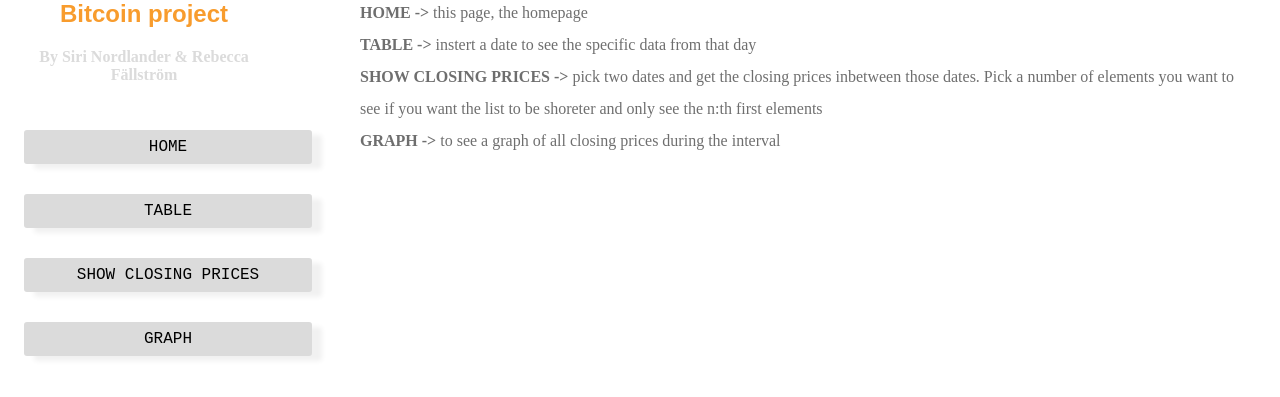
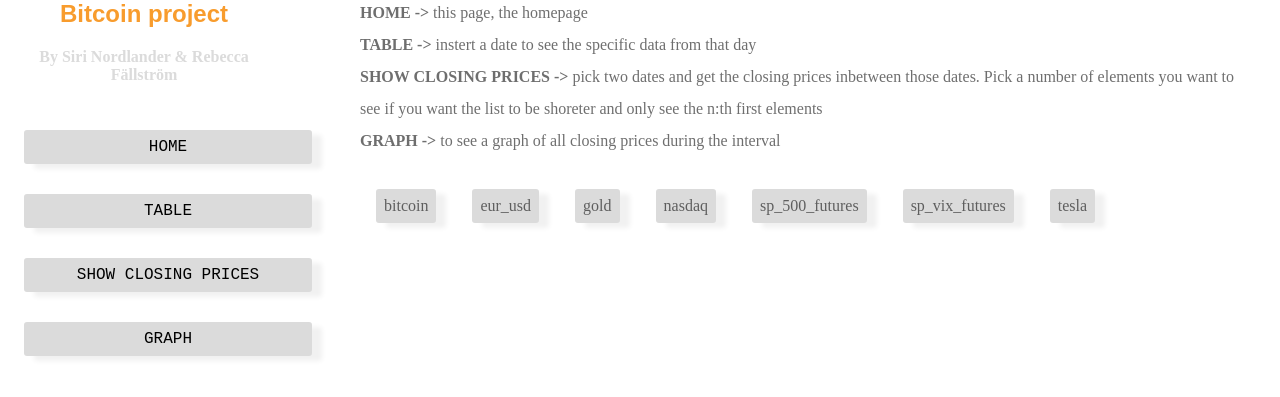
Before and after one commit to rebfal/bitcoin_data_website, a Flask app: page / in a window 1280 px wide. Shown: the part 261-658 px from the top of the page. Run offline with Flask 2, Linux system fonts and the light colour scheme; data comes from the database, SQL or seed files in the repository; parts of the project's set-up code (start-up, migrations or seed data) failed here and were passed over.

Commit message:
choose market buttons

```diff
--- a/app/routes.py
+++ b/app/routes.py
@@ -7,26 +7,52 @@
 from matplotlib.figure import Figure
 
 from app import app
-from app.models import Bitcoin
+from app.models import Bitcoin, EUR_USD, Gold, Nasdaq, SP_Futures, SP_VIX_Futures, TSLA
 
+global market_dict
+global choosenmarket
 
-@app.route('/')
+market_dict = {'bitcoin': Bitcoin,
+               'eur_usd': EUR_USD,
+               'gold': Gold,
+               'nasdaq': Nasdaq,
+               'sp_500_futures': SP_Futures,
+               'sp_vix_futures': SP_VIX_Futures,
+               'tesla': TSLA }
+
+@app.route('/', methods= ['GET','POST'])
 def home():
+    if request.method  == 'POST':
+        global choosenmarket
+        if request.form['choose_market'] == 'bitcoin':
+            choosenmarket = market_dict['bitcoin']
+        if request.form['choose_market'] == 'eur_usd':
+            choosenmarket = market_dict['eur_usd']
+        if request.form['choose_market'] == 'gold':
+            choosenmarket = market_dict['gold']
+        if request.form['choose_market'] == 'nasdaq':
+            choosenmarket = market_dict['nasdaq']
+        if request.form['choose_market'] == 'sp_500_futures':
+            choosenmarket = market_dict['sp_500_futures']
+        if request.form['choose_market'] == 'sp_vix_futures':
+            choosenmarket = market_dict['sp_vix_futures']
+        if request.form['choose_market'] == 'tesla':
+            choosenmarket = market_dict['tesla']
 
-    prices = [bitcoin.price for bitcoin in Bitcoin.query.all()]
-    dates = [bitcoin.date for bitcoin in Bitcoin.query.all()]
-    return render_template('index.html', legend='prices', prices = prices, dates = dates)
+    return render_template('index.html')
 
 @app.route('/tables', methods = ['GET','POST'])
 def show_tables():
     try:
         if request.method == "POST":
             # getting input with name = fname in HTML form
+            #global choosenmarket
+
             searchdate = request.form.get("date")
-            bitcoins = Bitcoin.query.filter_by(date = searchdate).order_by(Bitcoin.date).all()
+            bitcoins = choosenmarket.query.filter_by(date = searchdate).order_by(choosenmarket.date).all()
 
         else:
-            bitcoins = Bitcoin.query.order_by(Bitcoin.date).all()
+            bitcoins = choosenmarket.query.order_by(choosenmarket.date).all()
             #bitcoins = bitcoins[0:10]
 
         return(render_template('tables.html', bitcoins = bitcoins))
@@ -46,11 +72,11 @@
             searchdate2 = request.form.get("date2")
             number = int(request.form.get("number"))
 
-            bitcoins = Bitcoin.query.filter(Bitcoin.date <= searchdate2).\
-                filter(Bitcoin.date >= searchdate1).order_by(Bitcoin.date).all()
+            bitcoins = choosenmarket.query.filter(choosenmarket.date <= searchdate2).\
+                filter(choosenmarket.date >= searchdate1).order_by(choosenmarket.date).all()
 
-            number_of_bitcoins = Bitcoin.query.filter(Bitcoin.date <= searchdate2).\
-                filter(Bitcoin.date >= searchdate1).order_by(Bitcoin.date).count()
+            number_of_bitcoins = choosenmarket.query.filter(choosenmarket.date <= searchdate2).\
+                filter(choosenmarket.date >= searchdate1).order_by(choosenmarket.date).count()
 
             if number_of_bitcoins > number:
                 while number_of_bitcoins > number:
@@ -58,7 +84,7 @@
                     number_of_bitcoins -= 1
 
         else:
-            bitcoins = Bitcoin.query.order_by(Bitcoin.date).all()
+            bitcoins = choosenmarket.query.order_by(choosenmarket.date).all()
 
 
         return(render_template('closing_prices.html', bitcoins = bitcoins))
@@ -183,8 +209,8 @@
     fig = Figure()
     axis = fig.add_subplot(1, 1, 1)
 
-    dates = [bitcoin.date for bitcoin in Bitcoin.query.order_by(Bitcoin.date).all()]
-    prices = [bitcoin.price for bitcoin in Bitcoin.query.order_by(Bitcoin.date).all()]
+    dates = [bitcoin.date for bitcoin in choosenmarket.query.order_by(choosenmarket.date).all()]
+    prices = [bitcoin.price for bitcoin in choosenmarket.query.order_by(choosenmarket.date).all()]
 
     price_y =[]
     ypoints = np.array(prices)
--- a/app/templates/index.html
+++ b/app/templates/index.html
@@ -35,6 +35,17 @@
                     <br> <b>SHOW CLOSING PRICES -></b> pick two dates and get the closing prices inbetween those dates. Pick a number of elements you want to see if you want the list to be shoreter and only see the n:th first elements
                     <br> <b>GRAPH -></b> to see a graph of all closing prices during the interval
                 </p>
+                <div>
+                    <form method='post' action='/'>
+                        <input type='submit' name='choose_market' value='bitcoin'>
+                        <input type='submit' name='choose_market' value='eur_usd'>
+                        <input type='submit' name='choose_market' value='gold'>
+                        <input type='submit' name='choose_market' value='nasdaq'>
+                        <input type='submit' name='choose_market' value='sp_500_futures'>
+                        <input type='submit' name='choose_market' value='sp_vix_futures'>
+                        <input type='submit' name='choose_market' value='tesla'>
+                    </form>
+                </div>
             </div>
 
         </div>
```
Also changed, not shown: 1 other file.
